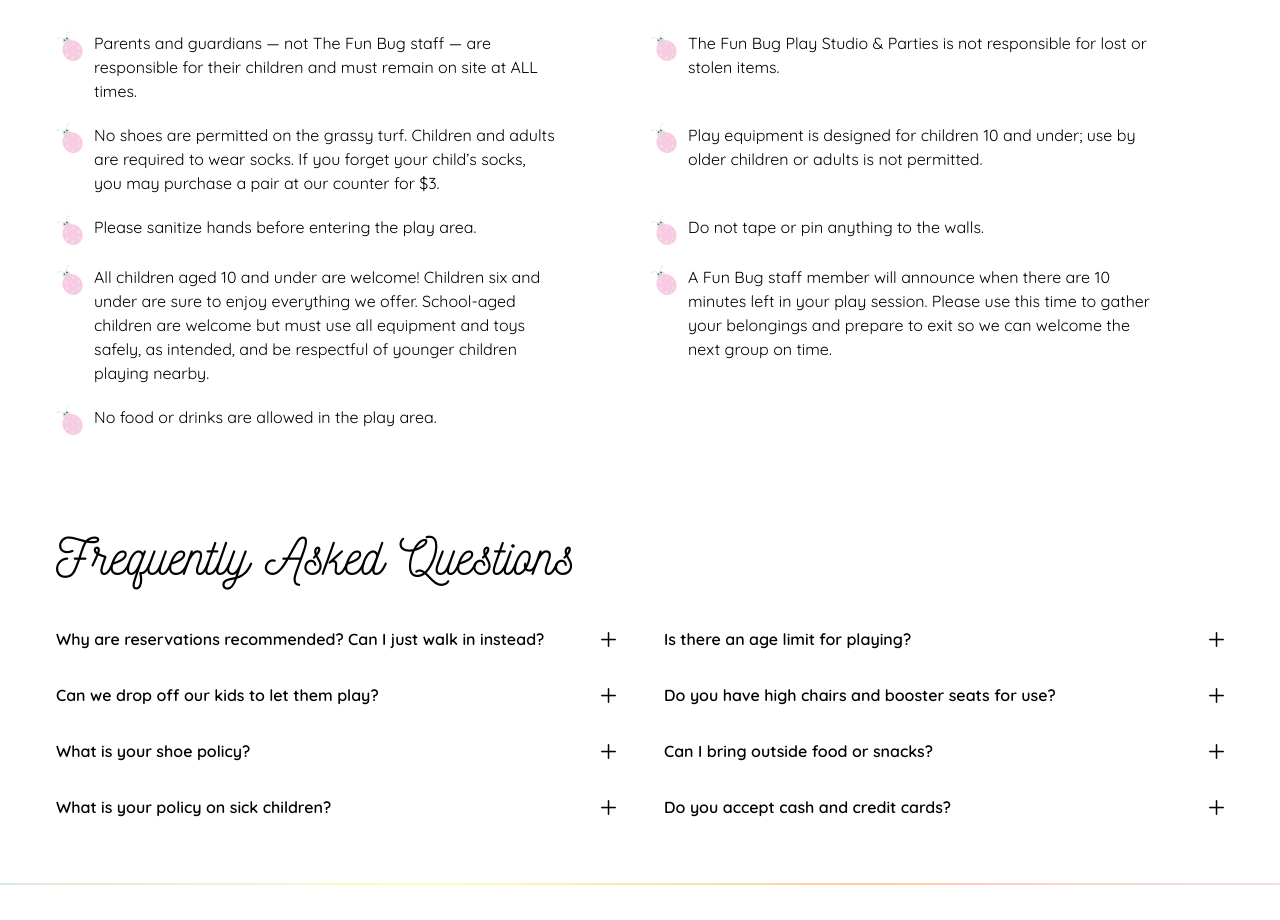
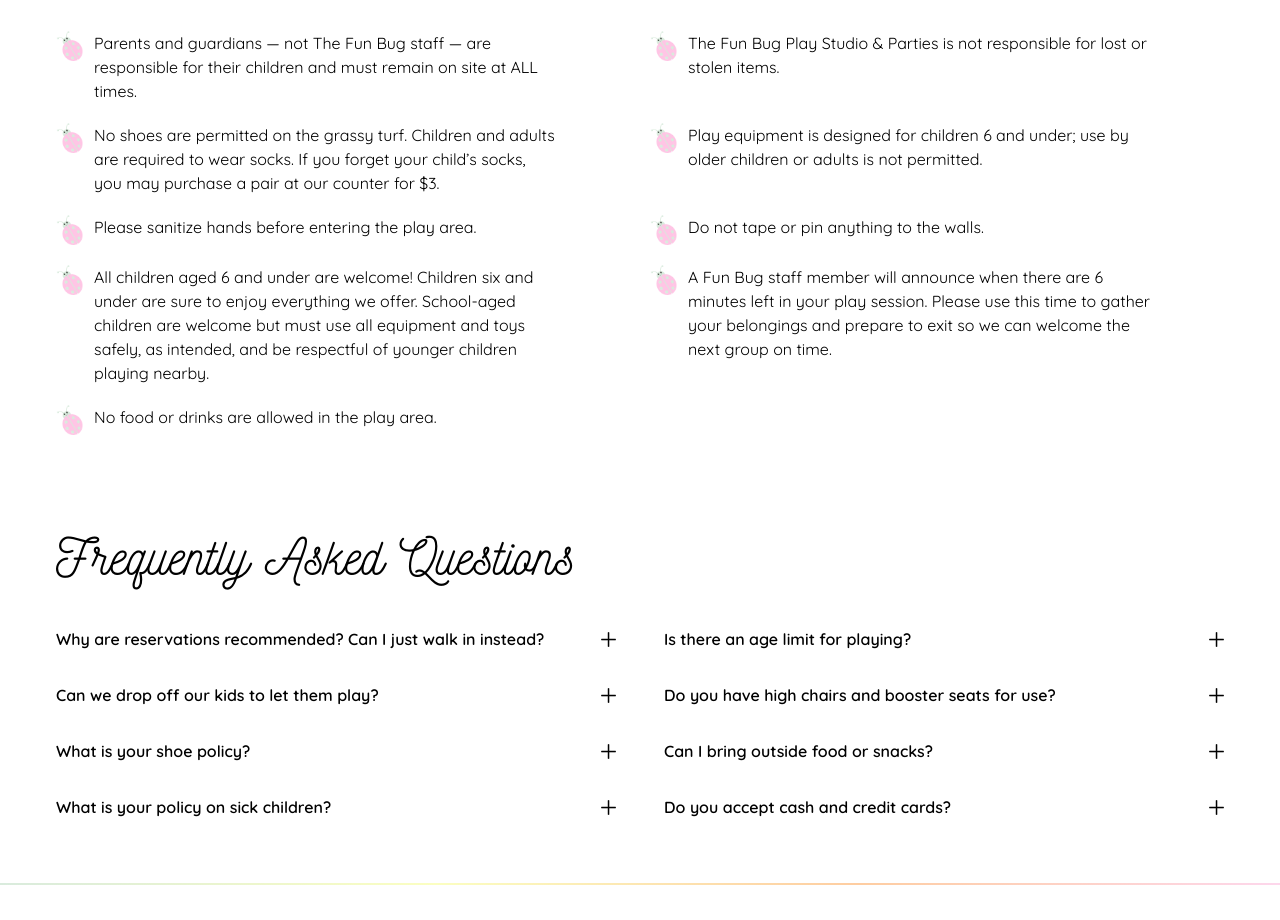
Before and after one commit to the-fun-bug/the-fun-bug, a Next.js app: page /about in a window 1280 px wide. Shown: the part 1960-2880 px from the top of the page. Built offline with nearby package versions, Linux system fonts and the light colour scheme.

Commit message:
update policy

```diff
--- a/src/components/about/FrequentlyAskedQuestions.tsx
+++ b/src/components/about/FrequentlyAskedQuestions.tsx
@@ -17,7 +17,7 @@
     {
       question: 'Is there an age limit for playing?',
       answer:
-        'Our play studio is open to all children ages 10 and under. We just ask that older children are mindful of younger ones and avoid rough play.',
+        'Our play studio is open to all children ages 6 and under. We just ask that older children are mindful of younger ones and avoid rough play.',
     },
     {
       question: 'Can we drop off our kids to let them play?',
--- a/src/components/about/RulesOfPlay.tsx
+++ b/src/components/about/RulesOfPlay.tsx
@@ -7,11 +7,11 @@
     'Parents and guardians — not The Fun Bug staff — are responsible for their children and must remain on site at ALL times.',
     'The Fun Bug Play Studio & Parties is not responsible for lost or stolen items.',
     'No shoes are permitted on the grassy turf. Children and adults are required to wear socks. If you forget your child’s socks, you may purchase a pair at our counter for $3.',
-    'Play equipment is designed for children 10 and under; use by older children or adults is not permitted.',
+    'Play equipment is designed for children 6 and under; use by older children or adults is not permitted.',
     'Please sanitize hands before entering the play area.',
     'Do not tape or pin anything to the walls.',
-    'All children aged 10 and under are welcome! Children six and under are sure to enjoy everything we offer. School-aged children are welcome but must use all equipment and toys safely, as intended, and be respectful of younger children playing nearby.',
-    'A Fun Bug staff member will announce when there are 10 minutes left in your play session. Please use this time to gather your belongings and prepare to exit so we can welcome the next group on time.',
+    'All children aged 6 and under are welcome! Children six and under are sure to enjoy everything we offer. School-aged children are welcome but must use all equipment and toys safely, as intended, and be respectful of younger children playing nearby.',
+    'A Fun Bug staff member will announce when there are 6 minutes left in your play session. Please use this time to gather your belongings and prepare to exit so we can welcome the next group on time.',
     'No food or drinks are allowed in the play area.',
   ];
 
--- a/src/components/pricing/Admissions.tsx
+++ b/src/components/pricing/Admissions.tsx
@@ -31,7 +31,7 @@
                 </p>
               </div>
               <div className="flex justify-between items-center mx-auto lg:mx-0 gap-[2.5rem]">
-                <p className="text-[1rem] lg:text-[1.5rem]">Ages 3-10</p>
+                <p className="text-[1rem] lg:text-[1.5rem]">Ages 3-6</p>
                 <p className="text-[1rem] lg:text-[1.5rem]">
                   ${admissionsPricing.older}/child
                 </p>
```
